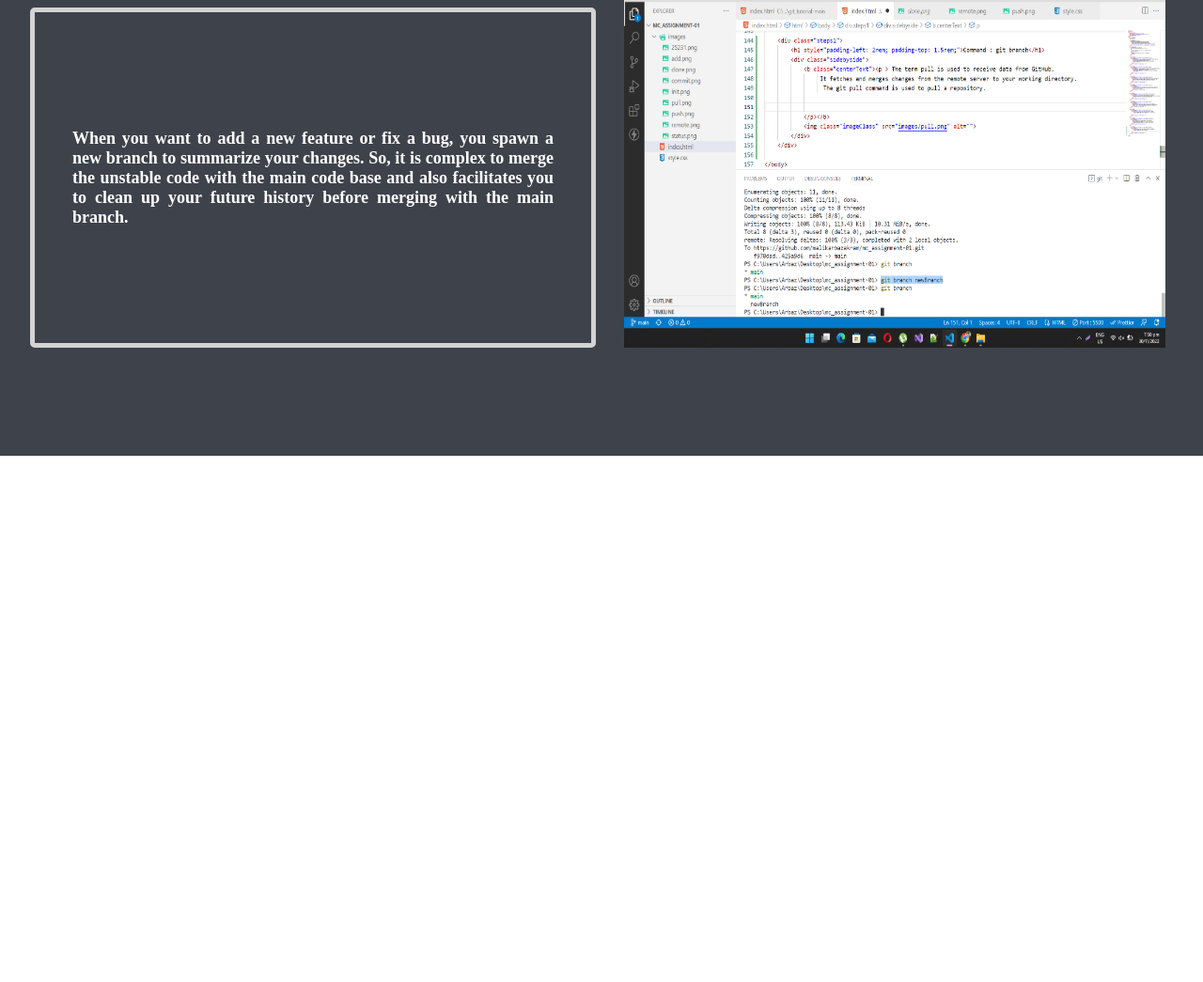
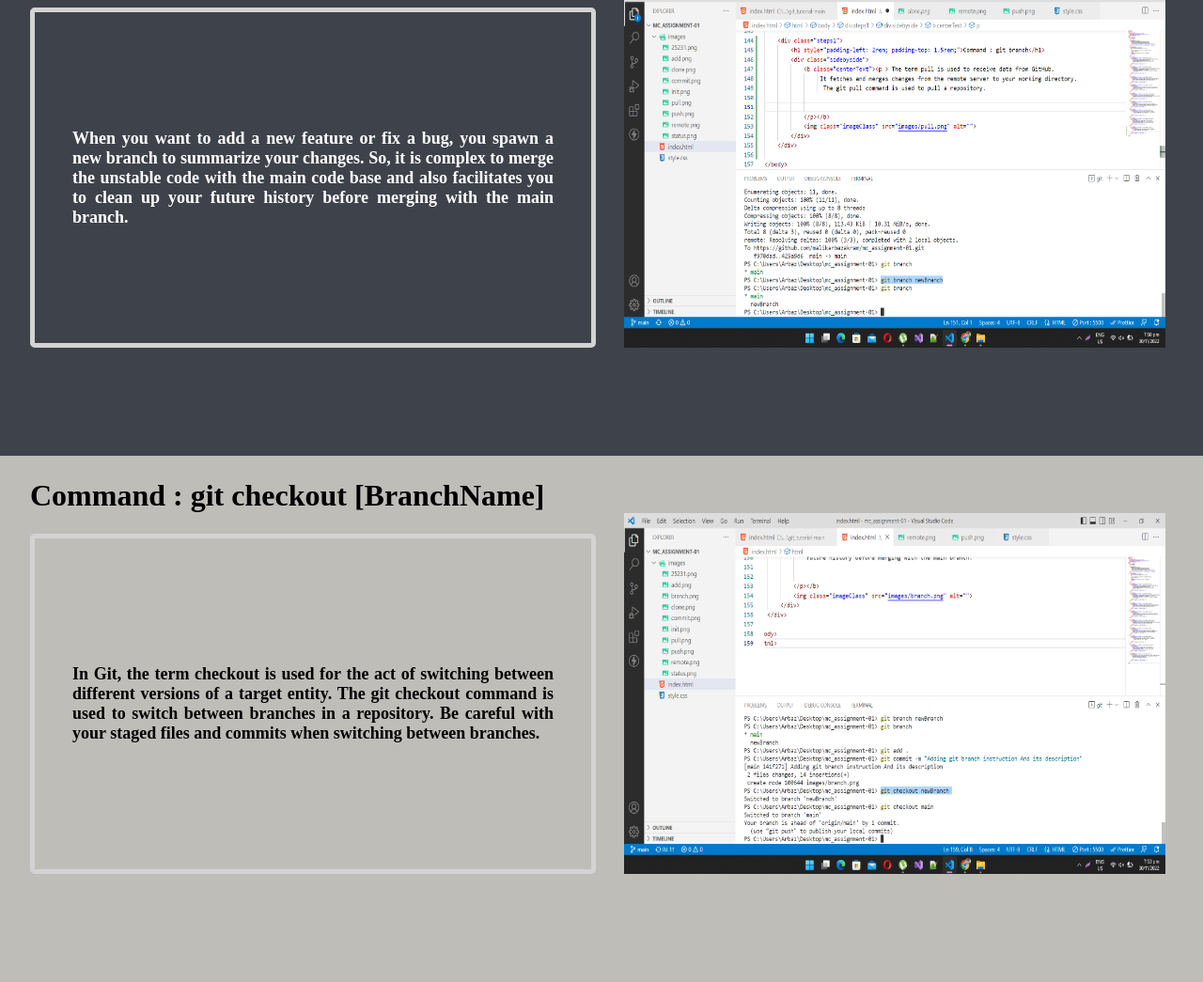
Before and after one commit to malikarbazakram/mc_assignment-01, a plain HTML site: page index.html in a window 1280 px wide. Shown: the part 5478-6523 px from the top of the page at 94% size. Before the commit the page ends 5963 px from the top, so only its background shows below. Drawn offline with Linux system fonts and the light colour scheme.

Commit message:
Adding git checkout instruction And its description

```diff
--- a/index.html
+++ b/index.html
@@ -155,5 +155,16 @@
         </div>
     </div>
 
+    <div class="steps2">
+        <h1 style="padding-left: 2rem; padding-top: 1.5rem;">Command : git checkout [BranchName]</h1>
+        <div class="sidebyside">
+            <b class="centerText"><p >
+                In Git, the term checkout is used for the act of switching between different versions of a target entity.
+                The git checkout command is used to switch between branches in a repository. Be careful with your staged
+                files and commits when switching between branches.
+            </p></b>
+            <img class="imageClass" src="images/checkout.png" alt="">
+        </div>
+    </div>
 </body>
 </html>
```
Also changed, not shown: images/checkout.png (added).
